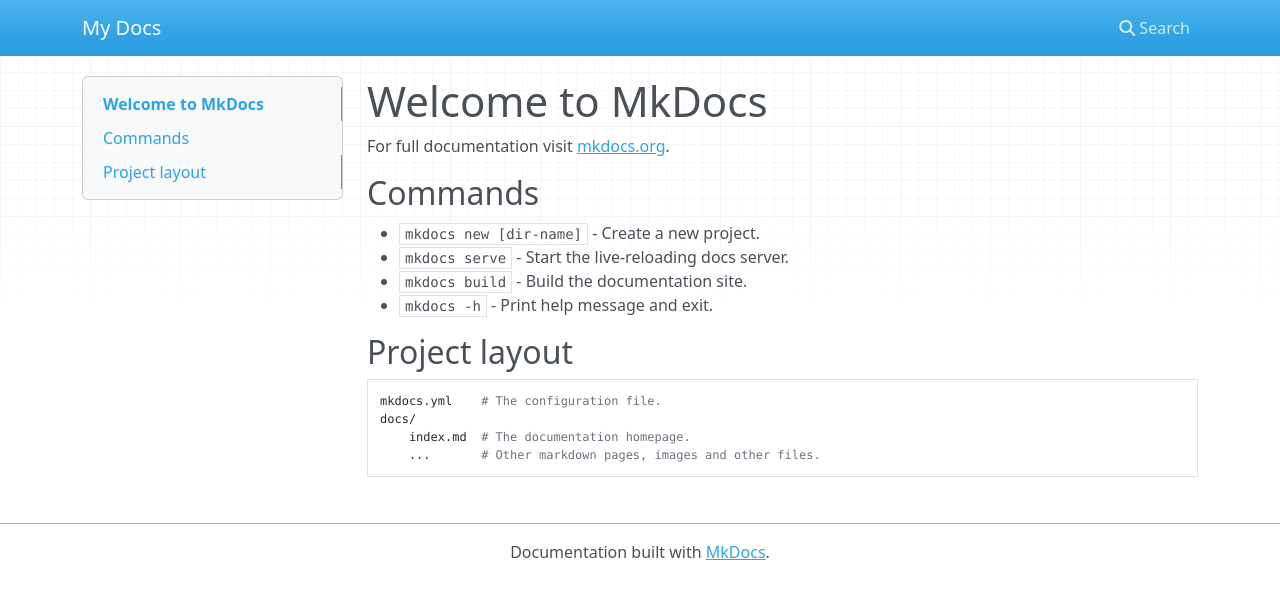
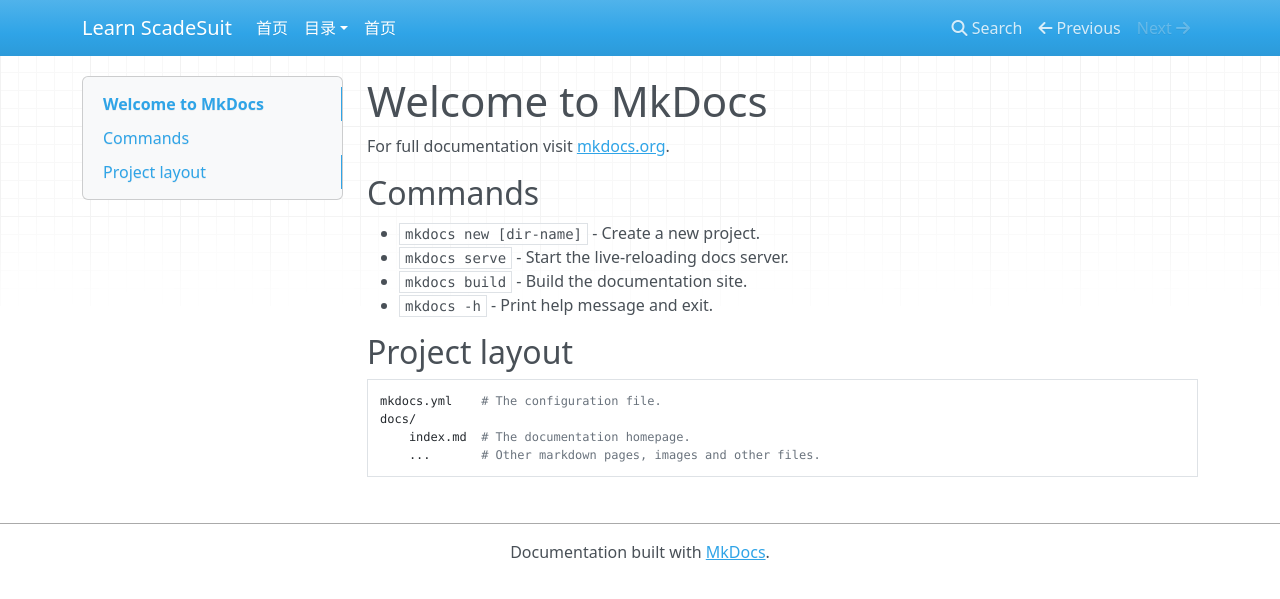
Before and after one commit to LearnScadeSuit/LearnScadeSuit.github.io, an MkDocs documentation site: the page built from docs/index.md, in a window 1280 px wide. Shown: the top 599 px of the page. Built offline with MkDocs 1.6.1, drawn with Linux system fonts in a browser that asks for light colours; nearby versions of some CDN libraries; some of the changed lines change nothing that is shown.

Commit message:
1. ¸üÐÂĿ¼½ṹ

```diff
--- a/mkdocs.yml
+++ b/mkdocs.yml
@@ -1 +1,10 @@
-site_name: My Docs
+site_name: Learn ScadeSuit
+nav:
+    - 首页: 'index.md'
+    - 目录:
+      - 介绍: 'index.md'
+      - 安装: 'index.md'
+      - Scade Suit: 'index.md'
+      - Scade Display: 'index.md'
+      - 实战: 'index.md'
+    - 代码仓库: 'index.md'
```
